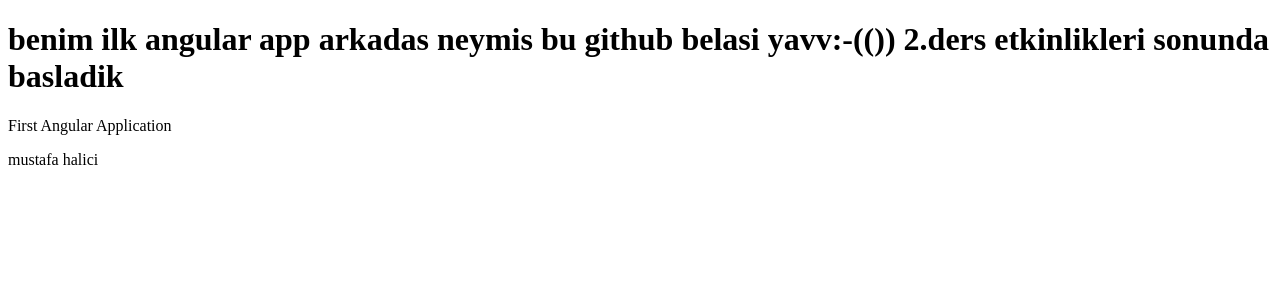
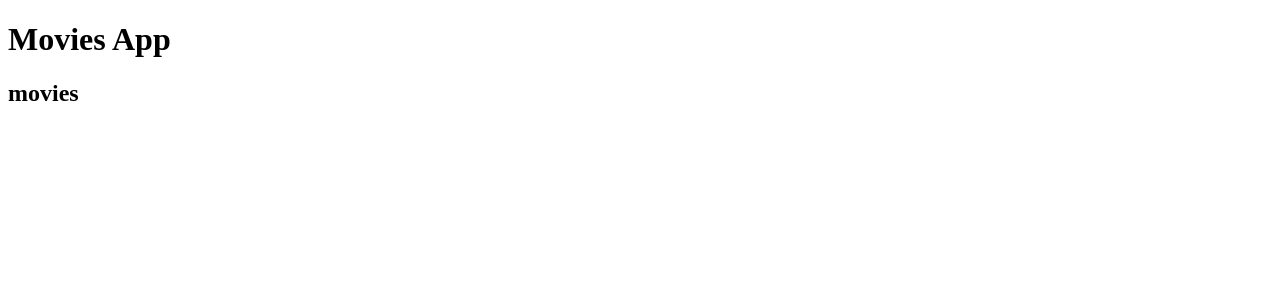
Before and after one commit to mstfhlc/first-angular-app, an Angular app: page / in a window 1280 px wide. Shown: the top 300 px of the page. Built offline with nearby package versions, Linux system fonts and the light colour scheme.

Commit message:
ders1:component yaptik

```diff
--- a/src/app/app.component.html
+++ b/src/app/app.component.html
@@ -1,13 +1,3 @@
-<h1>benim ilk angular app
-  arkadas neymis bu github belasi yavv:-(())
+<h1>Movies App</h1>
 
-
-  2.ders etkinlikleri sonunda basladik
-</h1>
-
-<p>
-  {{title}}
-</p>
-<p>
-  {{name}}
-</p>
+<movies></movies>
--- a/src/app/app.module.ts
+++ b/src/app/app.module.ts
@@ -2,10 +2,13 @@ import { BrowserModule } from '@angular/platform-browser';
 import { NgModule } from '@angular/core';
 
 import { AppComponent } from './app.component';
+import { MoviesComponent } from './movies/movies.component';
 
 @NgModule({
   declarations: [
-    AppComponent
+  AppComponent,
+  MoviesComponent
+
   ],
   imports: [
     BrowserModule
--- /dev/null
+++ b/src/app/movies/movies.component.html
@@ -0,0 +1 @@
+<h2>movies</h2>
```
Also changed, not shown: src/app/movies/movies.component.ts (added, +11 -0 lines), 1 other file (tests, documents, lock files or other folders).
